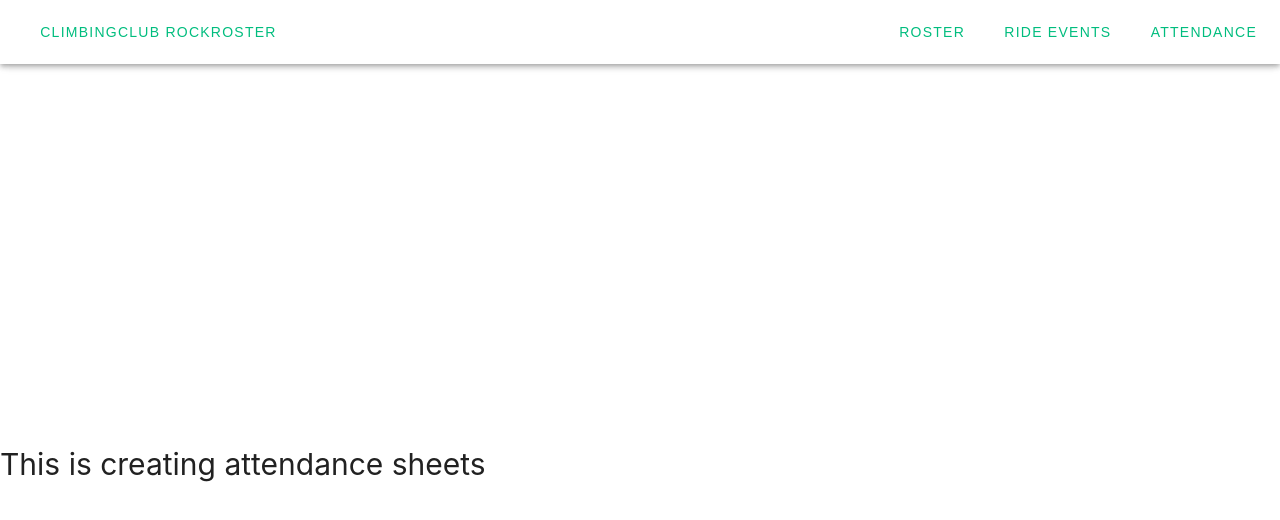
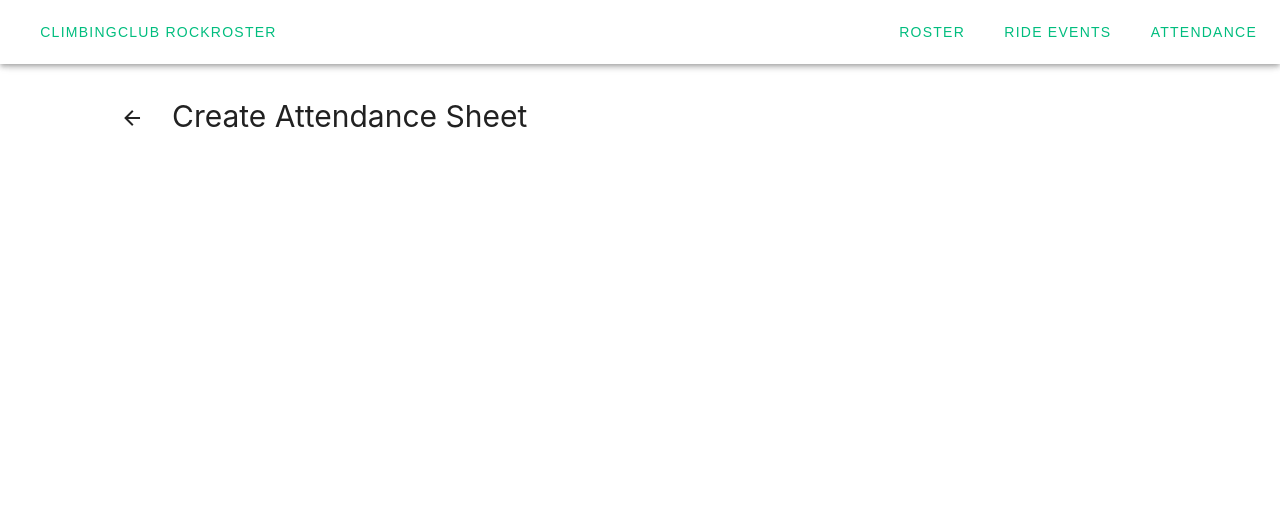
Before and after one commit to angelaleone/climbing-club-webapp, a Vue app: page /createattendancesheet in a window 1280 px wide. Shown: the top 520 px of the page. Built offline with nearby package versions, Linux system fonts and the light colour scheme.

Commit message:
routing and script additions

```diff
--- a/src/views/AttendanceView.vue
+++ b/src/views/AttendanceView.vue
@@ -1,9 +1,15 @@
+<script lang="ts"></script>
 <template>
   <div>
     <v-row class="title-row">
       <h1>Attendance Sheets</h1>
       <v-spacer></v-spacer>
-      <v-btn variant="outlined" prepend-icon="mdi-plus">Create</v-btn>
+      <v-btn
+        variant="outlined"
+        prepend-icon="mdi-plus"
+        @click="$router.push('/createattendancesheet')"
+        >Create</v-btn
+      >
     </v-row>
   </div>
 </template>
--- a/src/views/CreateAttendanceSheetView.vue
+++ b/src/views/CreateAttendanceSheetView.vue
@@ -1,15 +1,26 @@
+<script></script>
 <template>
-  <div class="about">
-    <h1>This is creating attendance sheets</h1>
+  <div>
+    <div class="title-row">
+      <v-row>
+        <div class="back-btn">
+          <v-btn icon="mdi-arrow-left" variant="text" @click="$router.go(-1)"></v-btn>
+        </div>
+        <h1>Create Attendance Sheet</h1>
+      </v-row>
+    </div>
   </div>
 </template>
 
-<style>
-@media (min-width: 1024px) {
-  .about {
-    min-height: 100vh;
-    display: flex;
-    align-items: center;
-  }
+<style scoped>
+.title-row {
+  display: flex;
+  align-items: center;
+  width: 100%;
+  padding-top: 5vh;
+}
+.back-btn {
+  margin-top: 0.3vh;
+  padding-right: 2vh;
 }
 </style>
--- a/src/views/CreateRideEventView.vue
+++ b/src/views/CreateRideEventView.vue
@@ -1,15 +1,26 @@
+<script></script>
 <template>
-  <div class="about">
-    <h1>This is creating ride events</h1>
+  <div>
+    <div class="title-row">
+      <v-row>
+        <div class="back-btn">
+          <v-btn icon="mdi-arrow-left" variant="text" @click="$router.go(-1)"></v-btn>
+        </div>
+        <h1>Create Ride Event</h1>
+      </v-row>
+    </div>
   </div>
 </template>
 
-<style>
-@media (min-width: 1024px) {
-  .about {
-    min-height: 100vh;
-    display: flex;
-    align-items: center;
-  }
+<style scoped>
+.title-row {
+  display: flex;
+  align-items: center;
+  width: 100%;
+  padding-top: 5vh;
+}
+.back-btn {
+  margin-top: 0.3vh;
+  padding-right: 2vh;
 }
 </style>
--- a/src/views/ResgisterAccountView.vue
+++ b/src/views/ResgisterAccountView.vue
@@ -1,12 +1,12 @@
 <script></script>
 <template>
-  <div class="page-container">
-    <div class="page-title-container">
+  <div>
+    <div class="title-row">
       <v-row>
         <div class="back-btn">
           <v-btn icon="mdi-arrow-left" variant="text" @click="$router.go(-1)"></v-btn>
         </div>
-        <span class="page-title">Register Account</span>
+        <h1>Register Account</h1>
       </v-row>
     </div>
 
@@ -67,18 +67,19 @@
   min-width: 10vh;
   margin: 5vh;
 }
-.page-title {
-  font-size: x-large;
-}
-.page-title-container {
-  padding-left: 15vh;
+
+.title-row {
+  display: flex;
+  align-items: center;
+  width: 100%;
+  padding-top: 5vh;
 }
 .row-styles {
   justify-content: center;
   align-items: center;
 }
 .back-btn {
-  margin-top: -0.35vh;
+  margin-top: 0.3vh;
   padding-right: 2vh;
 }
 </style>
--- a/src/views/RideEventsView.vue
+++ b/src/views/RideEventsView.vue
@@ -1,17 +1,17 @@
+<script lang="ts"></script>
 <template>
-  <div class="container">
+  <div>
     <v-row class="title-row">
       <h1>Ride Events</h1>
       <v-spacer></v-spacer>
-      <v-btn variant="outlined" prepend-icon="mdi-plus">Create</v-btn>
+      <v-btn variant="outlined" prepend-icon="mdi-plus" @click="$router.push('/createrideevent')"
+        >Create</v-btn
+      >
     </v-row>
   </div>
 </template>
 
 <style scoped>
-.container {
-}
-
 .title-row {
   display: flex;
   align-items: center;
--- a/src/views/RosterView.vue
+++ b/src/views/RosterView.vue
@@ -1,10 +1,14 @@
-<script></script>
+<script lang="ts"></script>
 <template>
   <div class="center">
     <v-row class="title-row">
       <h1>Roster</h1>
       <v-spacer></v-spacer>
-      <v-btn variant="outlined" prepend-icon="mdi-plus" style="margin-right: 8px"
+      <v-btn
+        variant="outlined"
+        prepend-icon="mdi-plus"
+        style="margin-right: 8px"
+        @click="$router.push('/register')"
         >register account</v-btn
       >
       <v-btn variant="outlined" prepend-icon="mdi-download">download csv</v-btn>
```
